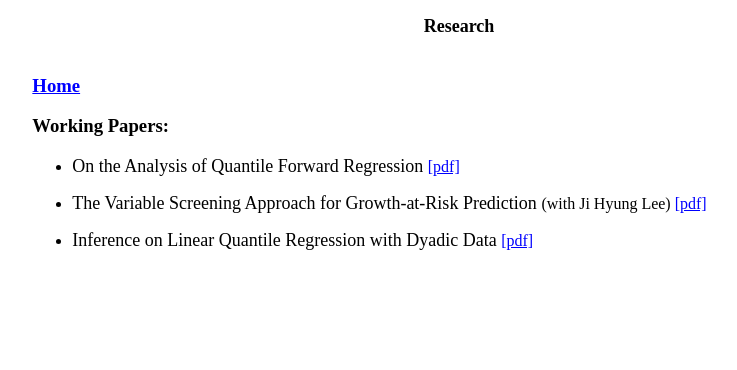
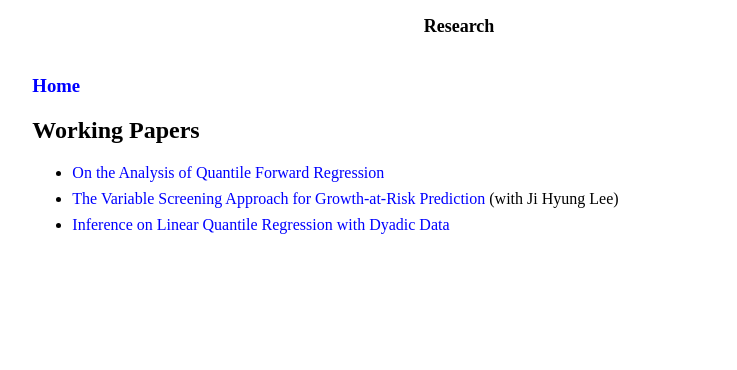
Before and after one commit to chenhongqi0716/chenhongqi0716.github.io, a plain HTML site: page Research.htm in a window 1280 px wide. Shown: the top 370 px of the page, without its empty margins (181-918 px from the left). Drawn offline with Linux system fonts and the light colour scheme.

Commit message:
Update Research.htm

```diff
--- a/Research.htm
+++ b/Research.htm
@@ -23,29 +23,41 @@
           <a style="color:blue;" href="./index.html">Home</a>
         </h3>
 
-        <h3>
-          Working Papers:
-        </h3>
+        <section>
+          <h2>Working Papers</h2>
           <ul>
             <li>
-          <p>
-            <!--
-              <b><font size="+1"> On the Analysis of Quantile Forward Regression </font></b> <a style="color:blue;" href="/papers/QFR.pdf"> [pdf]</a><br>
-                -->
-            <font size="+1"> On the Analysis of Quantile Forward Regression </font> <a style="color:blue;" href="/papers/QFR.pdf"> [pdf]</a><br>
-          </p>
+              <a href="/papers/QFR.pdf">On the Analysis of Quantile Forward Regression</a>
             </li>
             <li>
-          <p>
-            <font size="+1"> The Variable Screening Approach for Growth-at-Risk Prediction </font> (with Ji Hyung Lee) <a style="color:blue;" href="/papers/QPCGaR.pdf"> [pdf]</a><br>
-          </p>
+              <a href="/papers/QPCGaR.pdf">The Variable Screening Approach for Growth-at-Risk Prediction</a> (with Ji Hyung Lee)
             </li>
             <li>
-          <p>
-          <font size="+1"> Inference on Linear Quantile Regression with Dyadic Data </font> <a style="color:blue;" href="/papers/dyadicQR.pdf"> [pdf]</a> <br>
-          </p>
+              <a href="/papers/dyadicQR.pdf">Inference on Linear Quantile Regression with Dyadic Data</a>
             </li>
           </ul>
+        </section>
+
+        <style>
+          h2 {
+            font-size: 1.5rem;
+          }
+
+          li {
+            font-size: 1rem;
+            margin-bottom: 0.5rem;
+          }
+
+          a {
+            color: blue;
+            text-decoration: none;
+          }
+
+          a:hover {
+            text-decoration: underline;
+          }
+        </style>
+
 
         <p>
           <pre>
```
Lines whose indentation alone changed are shown as unchanged.
